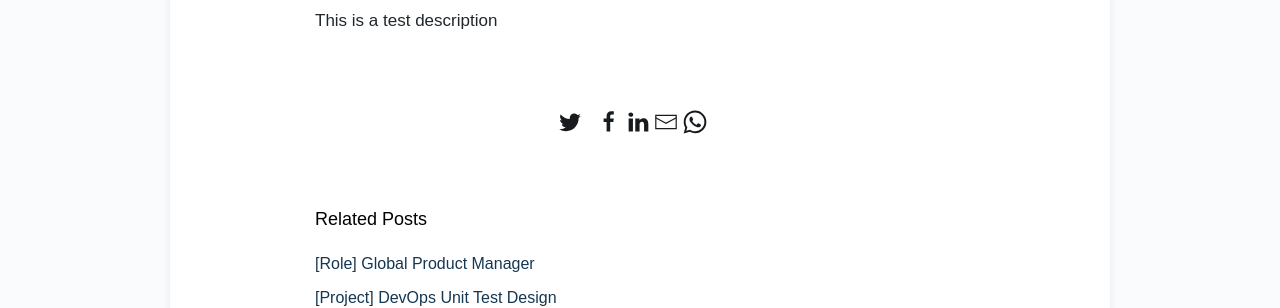
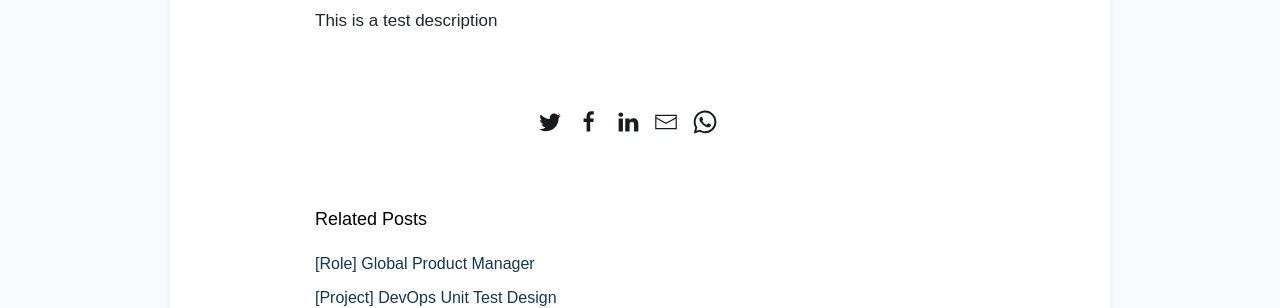
Before and after one commit to bfe-tech-recruitment/Opps-page, a Jekyll site: the page built from _posts/2021-02-14-Cam-Tech-Director.md, in a window 1280 px wide. Shown: the part 475-783 px from the top of the page. Built offline with Jekyll 4.4.1, drawn with Linux system fonts in a browser that asks for light colours; some web fonts are replaced.

Commit message:
update styling

```diff
--- a/_includes/share.html
+++ b/_includes/share.html
@@ -11,18 +11,18 @@
     {% endif %}
 
     {% if site.share.linkedin %}
-        <a class="uk-link-muted" href="http://www.linkedin.com/shareArticle?mini=true&url={{ site.url }}{{ page.url }}&title={{ page.title | url_encode }}&summary={{ page.summary | url_encode }}&source=stackoverflow.com" rel="nofollow" target="_blank" title="{{ site.data.translation[site.lang].share_facebook | default: 'Share on LinkedIn' }}" onclick="window.open(this.href, 'linkedin-share','width=580,height=296');return false;"><span data-uk-icon="icon: linkedin; ratio: 1.2"></span></a>
+        <a class="uk-link-muted uk-margin-small-left" href="http://www.linkedin.com/shareArticle?mini=true&url={{ site.url }}{{ page.url }}&title={{ page.title | url_encode }}&summary={{ page.summary | url_encode }}&source=stackoverflow.com" rel="nofollow" target="_blank" title="{{ site.data.translation[site.lang].share_facebook | default: 'Share on LinkedIn' }}" onclick="window.open(this.href, 'linkedin-share','width=580,height=296');return false;"><span data-uk-icon="icon: linkedin; ratio: 1.2"></span></a>
     {% endif %}
 
     {% if site.share.email %}
-        <a class="uk-link-muted" href="mailto:?subject={{ page.title }}&amp;body={{ email }}"><span data-uk-icon="icon: mail; ratio: 1.2"></span></a>
+        <a class="uk-link-muted uk-margin-small-left" href="mailto:?subject={{ page.title }}&amp;body={{ email }}"><span data-uk-icon="icon: mail; ratio: 1.2"></span></a>
     {% endif %}
 
     {% if site.share.whatsapp %}
-        <a class="uk-link-muted" href="whatsapp://send?text={{ msg | url_encode }}"><span data-uk-icon="icon: whatsapp; ratio: 1.2"></span></a>
+        <a class="uk-link-muted uk-margin-small-left" href="whatsapp://send?text={{ msg | url_encode }}"><span data-uk-icon="icon: whatsapp; ratio: 1.2"></span></a>
     {% endif %}
 
     {% if site.share.telegram %}
-        <a class="uk-link-muted" href="https://t.me/share/url?url={{ site.url }}{{ page.url }}&text={{ msg | url_encode }}"><img source="/assets/icon/telegram.svg" width="10" height="10"></a>
+        <a class="uk-link-muted uk-margin-small-left" href="https://t.me/share/url?url={{ site.url }}{{ page.url }}&text={{ msg | url_encode }}"><img source="/assets/icon/telegram.svg" width="10" height="10"></a>
     {% endif %}
 </div>
```
